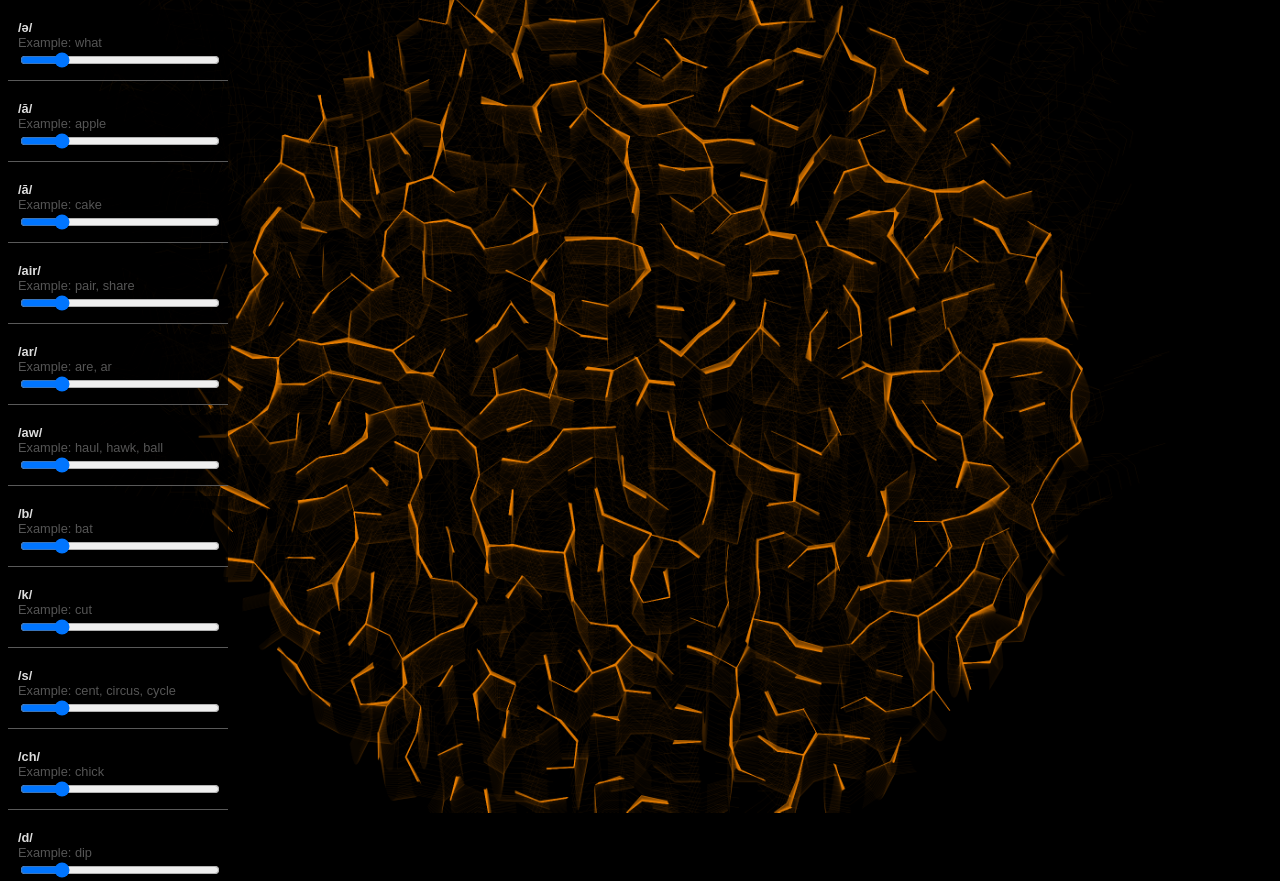
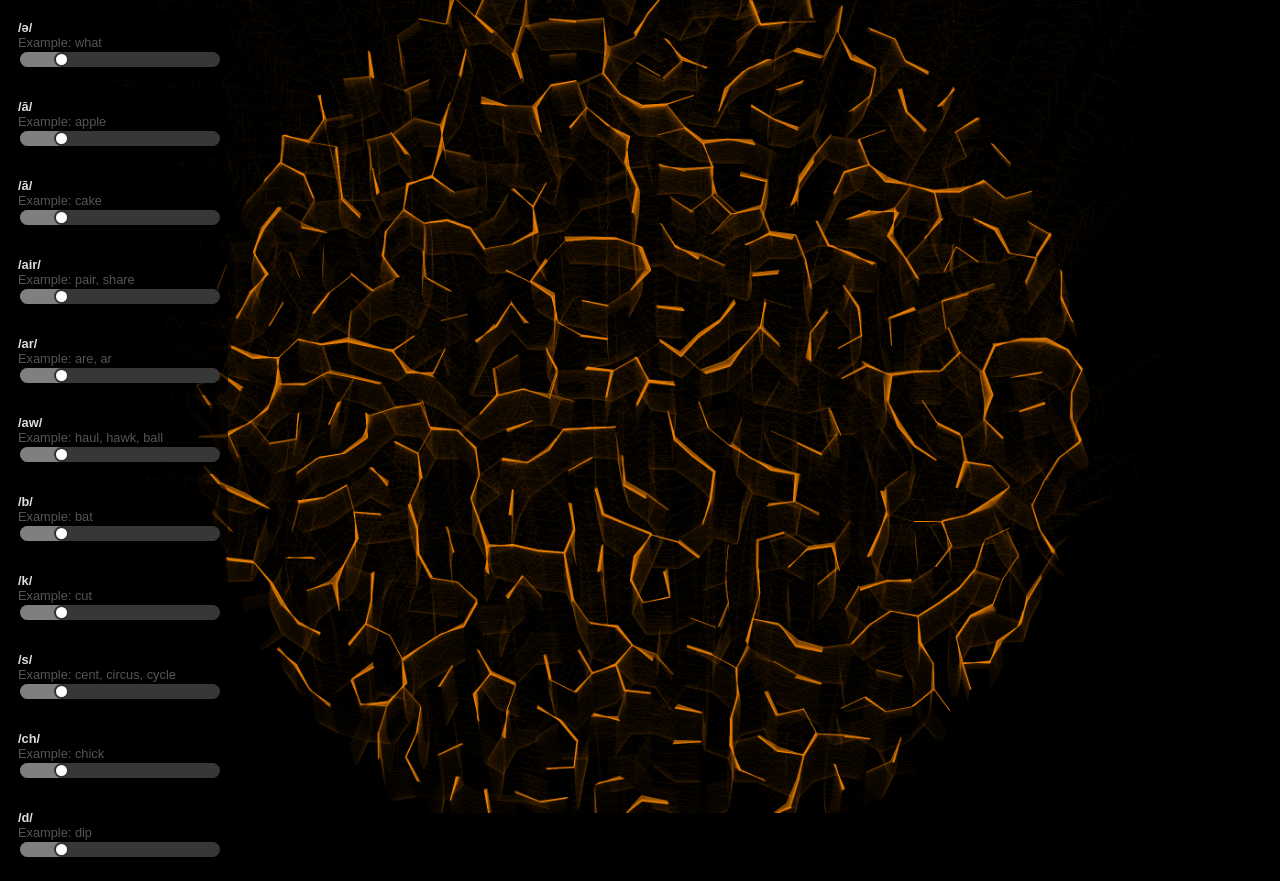
Before and after one commit to ayman-dev588/Ono-Mato-Dada, a website: page public/index.html in a window 1280 px wide. Shown: the top 881 px of the page. Drawn offline with nearby package versions, Linux system fonts and the light colour scheme; no server answers.

Commit message:
style update

```diff
--- a/public/style.css
+++ b/public/style.css
@@ -32,7 +32,7 @@ canvas {
     align-items: left;
     width: 200px;
     padding: 10px;
-    border-bottom: 1px solid #595959;
+    border-radius: 10px;
     background-color: rgba(0, 0, 0, 0.7);
 }
 
@@ -52,6 +52,27 @@ canvas {
 input[type="range"] {
     width: 100%;
 }
+
+input[type="range"] {
+    width: 200px;
+    -webkit-appearance: none;
+    background: #373737;
+    outline: none;
+    border-radius: 15px;
+    overflow: hidden;
+  }
+
+  input[type="range"]::-webkit-slider-thumb {
+    -webkit-appearance: none;
+    width: 15px;
+    height: 15px;
+    border-radius: 50%;
+    background: #ffffff;
+    cursor: pointer;
+    border: 2px solid #333;
+    box-shadow: -407px 0 0 400px #7f7f7f;
+  }
+
 
 /* #instructions{
     color:white;
```
Also changed, not shown: 1 other file.
